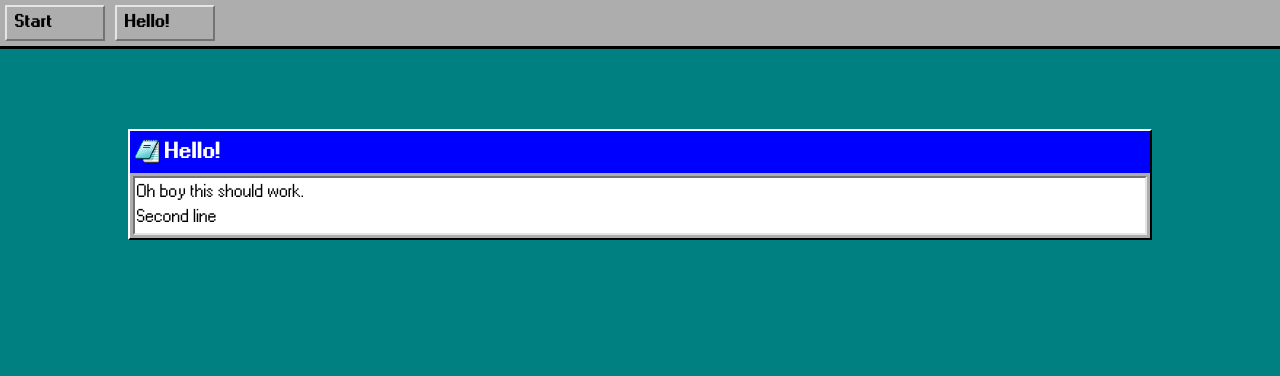
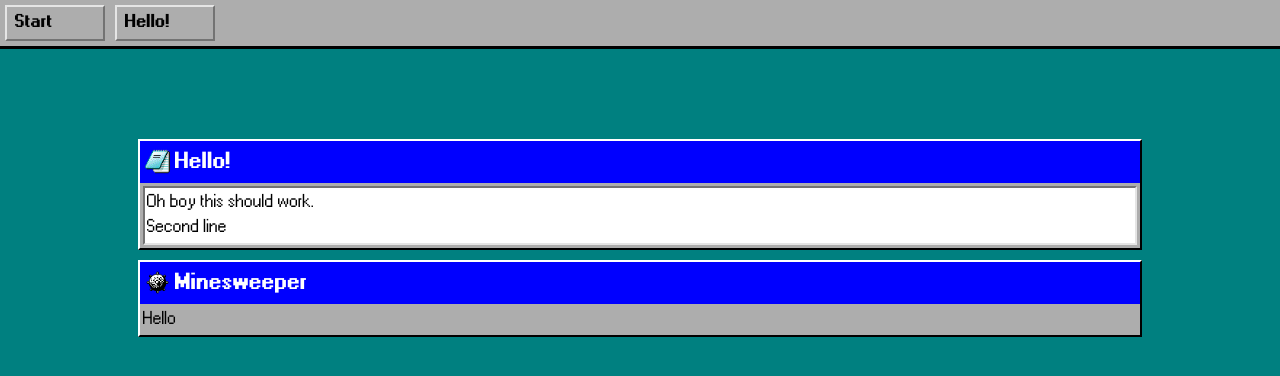
Before and after one commit to fen123456/personal-website, a Vue app: page / in a window 1280 px wide. Shown: the top 376 px of the page. Built offline with nearby package versions, Linux system fonts and the light colour scheme; the HTML template or start-up script is replaced by a standard one.

Commit message:
i was a big idiot. also new minesweeperwindow!

```diff
--- /dev/null
+++ b/src/components/MinesweeperWindow.vue
@@ -0,0 +1,15 @@
+<script lang="ts">
+import { defineComponent } from 'vue'
+import WindowFrame from './WindowFrame.vue'
+
+export default defineComponent({
+  name: 'MinesweeperWindow',
+  components: { WindowFrame },
+})
+</script>
+
+<template>
+  <WindowFrame title="Minesweeper" icon="minesweeper">Hello</WindowFrame>
+</template>
+
+<style scoped></style>
--- a/src/components/WindowFrame.vue
+++ b/src/components/WindowFrame.vue
@@ -1,15 +1,3 @@
-<template>
-  <div class="window pos-z-bw">
-    <div class="title-bar">
-      <img v-if="src" :src="src" />
-      <h1>{{ title }}</h1>
-    </div>
-    <div class="window-contents">
-      <slot>Default Component</slot>
-    </div>
-  </div>
-</template>
-
 <script lang="ts">
 import { defineComponent, ref, type PropType } from 'vue'
 import notepadIcon from '../assets/notepad-4.png'
@@ -42,9 +30,22 @@ export default defineComponent({
 })
 </script>
 
+<template>
+  <div class="window pos-z-bw">
+    <div class="title-bar">
+      <img v-if="src" :src="src" />
+      <h1>{{ title }}</h1>
+    </div>
+    <div class="window-contents">
+      <slot>Default Component</slot>
+    </div>
+  </div>
+</template>
+
 <style scoped>
 .window {
   background: var(--grey);
+  margin: 10px;
 }
 .title-bar {
   background-color: #00f;
--- a/src/shims-png.d.ts
+++ /dev/null
@@ -1,4 +0,0 @@
-declare module '*.png' {
-  const value: string
-  export default value
-}
--- a/src/shims-vue.d.ts
+++ /dev/null
@@ -1,6 +0,0 @@
-/* eslint-disable */
-declare module '*.vue' {
-  import type { DefineComponent } from 'vue'
-  const component: DefineComponent<{}, {}, any>
-  export default component
-}
--- a/src/views/HomeView.vue
+++ b/src/views/HomeView.vue
@@ -1,10 +1,11 @@
 <script lang="ts">
 import { defineComponent } from 'vue'
 import TextWindow from '@/components/TextWindow.vue'
+import MinesweeperWindow from '@/components/MinesweeperWindow.vue'
 
 export default defineComponent({
   name: 'HomeView',
-  components: { TextWindow },
+  components: { TextWindow, MinesweeperWindow },
 })
 </script>
 
@@ -13,6 +14,7 @@ export default defineComponent({
     <p>Oh boy this should work.</p>
     <p>Second line</p>
   </TextWindow>
+  <MinesweeperWindow />
 </template>
 
 <style scoped>
```
